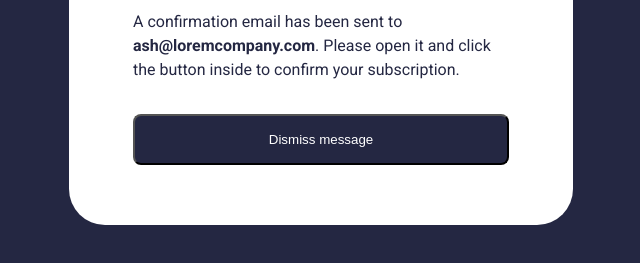
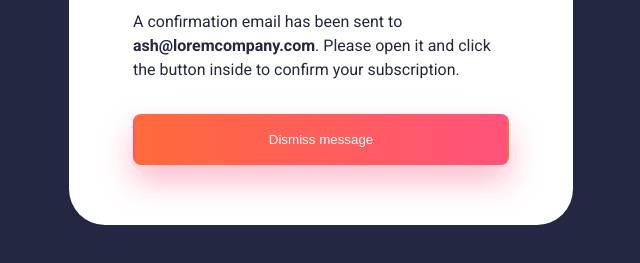
Before and after one commit to phwnganh/Newsletter-sign-up-form-with-success-message, a plain HTML site: page success-subscribing.html in a window 1280 px wide. In both pictures the pointer is over the button "Dismiss message". Shown: the part 445-708 px from the top of the page, without its empty margins (319-959 px from the left). Drawn offline with Linux system fonts and the light colour scheme.

Commit message:
fix: button dismessage after hovering design

```diff
--- a/success-subscribing.css
+++ b/success-subscribing.css
@@ -47,6 +47,12 @@ body {
     padding: 16px 64px;
 }
 
+.dismiss-button:hover{
+    background-image: linear-gradient(to right, #FF6A3A, #FF527B);
+    border-image: linear-gradient(to right, #FF6A3A, #FF527B);
+    box-shadow: 0 16px 32px 0 rgba(255, 82, 123, 0.4);
+}
+
 @media (max-width: 576px) {
     .container{
         padding: 36px 36px;
```
